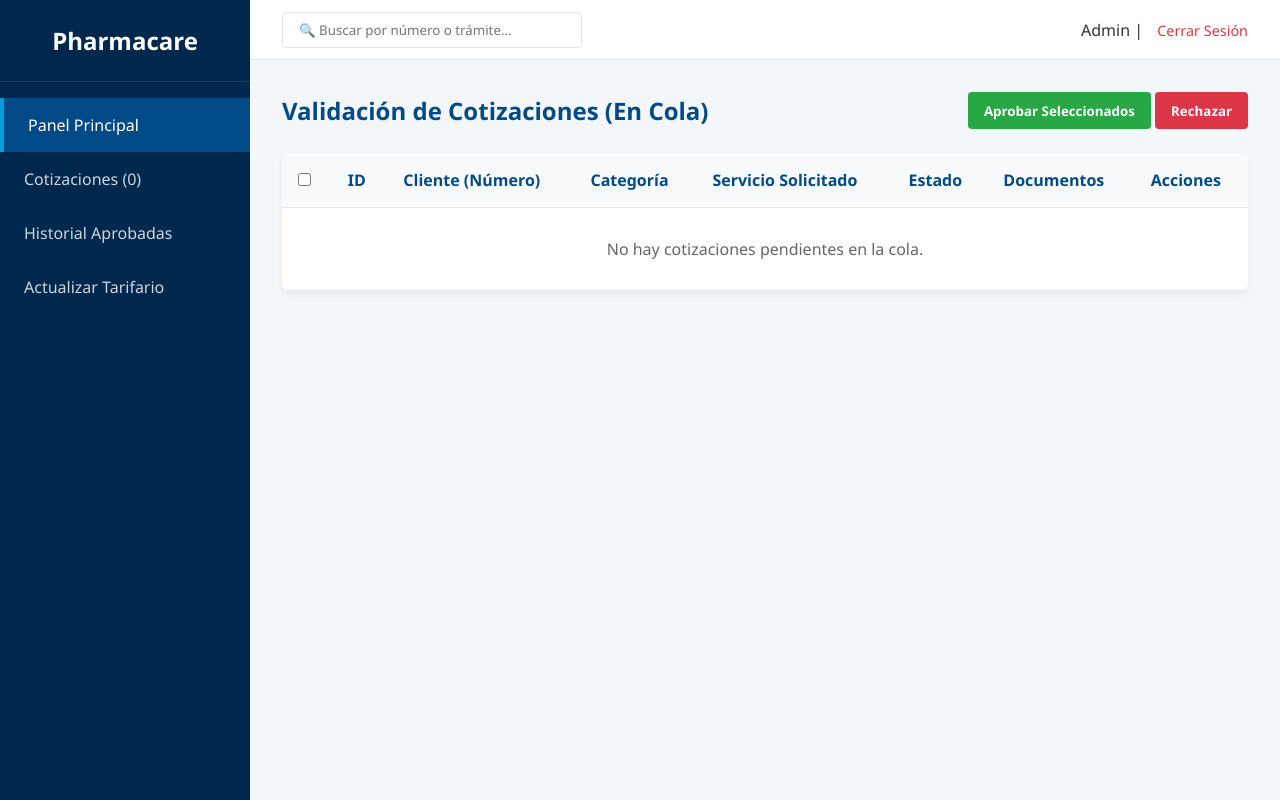
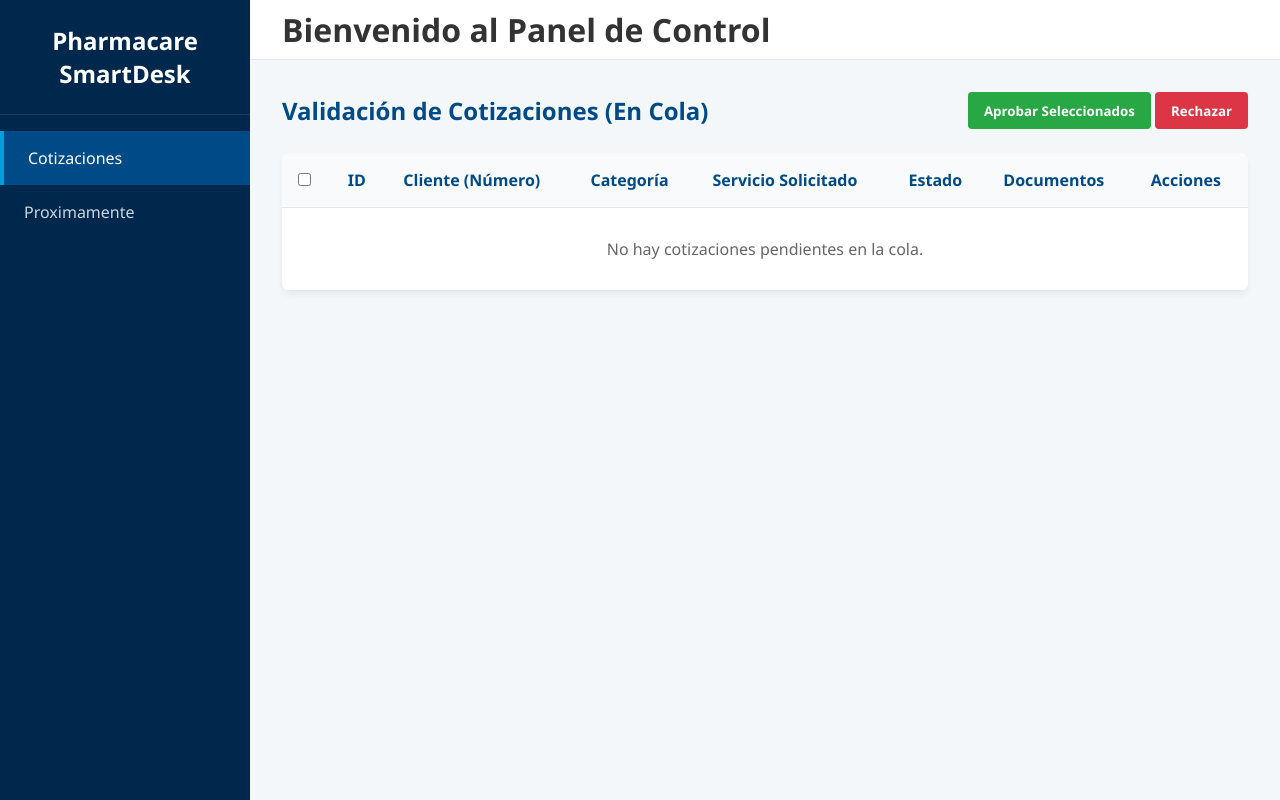
Before and after one commit to Elvidios/pharmaDesk, a Django app: page / in a window 1280 px wide. Run offline with Django 3.2, Linux system fonts and the light colour scheme; data that the repository does not hold is empty.

Commit message:
feat: actualizar la interfaz de usuario

```diff
--- a/cotizador/templates/index.html
+++ b/cotizador/templates/index.html
@@ -4,31 +4,29 @@
 <head>
     <meta charset="UTF-8">
     <meta name="viewport" content="width=device-width, initial-scale=1.0">
-    <title>Dashboard | PharmaCare Admin</title>
+    <title>Dashboard | PharmaCare</title>
     <link rel="stylesheet" href="{% static 'styles.css' %}">
 </head>
 <body>
     <div class="dashboard-container">
         <!-- Barra Lateral -->
         <aside class="sidebar">
-            <div class="logo">Pharmacare</div>
+            <div class="logo">Pharmacare SmartDesk</div>
             <nav class="menu">
-                <a href="#" class="active">Panel Principal</a>
-                <a href="#">Cotizaciones ({{ tickets|length }})</a> <!-- Contador dinámico -->
-                <a href="#">Historial Aprobadas</a>
-                <a href="#">Actualizar Tarifario</a>
+                <a href="#" class="active">Cotizaciones</a>
+                    {% if tickets|length > 0 %}
+                        <span class="badge">{{ tickets|length }}</span>
+                    {% endif %}
+                <a href="#" class="menu-item-counter">
+                    <span>Proximamente</span>
+                </a>
             </nav>
         </aside>
 
         <!-- Contenido Principal -->
         <main class="main-content">
             <header class="topbar">
-                <div class="search-bar">
-                    <input type="text" placeholder="🔍 Buscar por número o trámite...">
-                </div>
-                <div class="user-info">
-                    Admin | <a href="#">Cerrar Sesión</a>
-                </div>
+                <h1>Bienvenido al Panel de Control</h1>
             </header>
 
             <section class="content">
@@ -96,8 +94,8 @@
         </main>
     </div>
 
-    <!-- Panel Lateral Deslizante (Vista Previa) -->
-    <div id="previewModal" class="modal-overlay" style="display: none;"> <!-- Asegúrate de que inicie oculto por CSS/JS -->
+<!-- Panel Lateral Deslizante (Vista Previa) -->
+    <div id="previewModal" class="modal-overlay" style="display: none;">
         <div class="modal-slide">
             <div class="modal-header">
                 <h3>Detalles de Solicitud #<span id="modalId"></span></h3>
@@ -108,14 +106,19 @@
                 <p><strong>Trámite:</strong> <span id="modalService"></span></p>
 
                 <div class="document-preview-area" style="background-color: #f4f6f9; padding: 15px; border-radius: 5px; margin-top: 15px;">
-                    <p style="margin-bottom: 10px; color: #333;"><strong>Borrador generado por IA:</strong></p>
-                    <!-- Aquí inyectaremos el texto generado (CLP, UF, etc.) respetando saltos de línea -->
-                    <pre id="modalValue" style="white-space: pre-wrap; font-family: monospace; font-size: 14px; color: #2c3e50; border-left: 4px solid #3498db; padding-left: 10px;"></pre>
+                    <p style="margin-bottom: 10px; color: #333;"><strong>Borrador generado por IA (Editable):</strong></p>
+
+                    <!-- CAMBIO CLAVE: De <pre> a <textarea> -->
+                    <textarea id="modalValue" style="width: 100%; height: 250px; font-family: monospace; font-size: 14px; color: #2c3e50; border: 1px solid #ccc; border-left: 4px solid #3498db; padding: 10px; border-radius: 4px; resize: vertical; box-sizing: border-box;"></textarea>
                 </div>
             </div>
+
             <div class="modal-footer">
-                <button id="btn-approve-single" class="btn btn-success" onclick="aprobarCotizacion()">Aprobar Individual</button>
-                <button class="btn btn-warning">Solicitar Cambios</button>
+                <!-- Botón de aprobar conectado a JS -->
+                <button id="btn-approve-single" class="btn btn-success" onclick="aprobarCotizacion()">Aprobar y Enviar</button>
+
+                <!-- Reemplazamos el botón estático por el botón de rechazar que creamos -->
+                <button id="btn-reject-single" class="btn btn-danger" onclick="rechazarCotizacion()">Rechazar y Eliminar</button>
             </div>
         </div>
     </div>
--- a/cotizador/views.py
+++ b/cotizador/views.py
@@ -99,7 +99,8 @@ def interpretar_mensaje_ia(texto_cliente):
     }}
     """
 
-    url = f"https://generativelanguage.googleapis.com/v1beta/models/gemini-3.8-flash:generateContent?key={api_key}"
+    # Usando exactamente la ruta de tu CURL: gemini-flash-latest
+    url = f"https://generativelanguage.googleapis.com/v1beta/models/gemini-flash-latest:generateContent?key={api_key}"
 
     payload = {"contents": [{"parts": [{"text": prompt}]}]}
 
@@ -115,12 +116,20 @@ def interpretar_mensaje_ia(texto_cliente):
 
             return json.loads(respuesta_texto)
         else:
-            return {"estado": "incompleto", "pregunta_seguimiento": "Hubo un error de conexión. ¿Podrías repetirme tu solicitud de forma más detallada?", "categoria": "desconocido"}
+            # 2. EL GRITÓN HTTP: Ahora sabremos si es un 400, 429 o 500
+            print(f"🚨 ERROR HTTP DE GEMINI: {response.status_code}")
+            print(f"Detalle del error: {response.text}")
+
+            return {"estado": "incompleto", "pregunta_seguimiento": "Nuestros sistemas están experimentando alta demanda. ¿Podrías intentar nuevamente?", "categoria": "desconocido"}
 
     except Exception as e:
-        print(f"Error procesando la IA: {e}")
-        return {"estado": "incompleto", "pregunta_seguimiento": "No pude procesar eso. ¿Podrías indicarme si es un producto cosmético o de higiene?", "categoria": "desconocido"}
+            print(f"🚨 ERROR INTERNO (PYTHON): {e}")
 
+            return {
+                "estado": "incompleto",
+                "pregunta_seguimiento": "Hubo un error de conexión interno. ¿Podrías repetirme tu solicitud?",
+                "categoria": "desconocido"
+            }
 # 6. webhook de WhatsApp para recibir mensajes entrantes
 @csrf_exempt
 def whatsapp_webhook(request):
```
